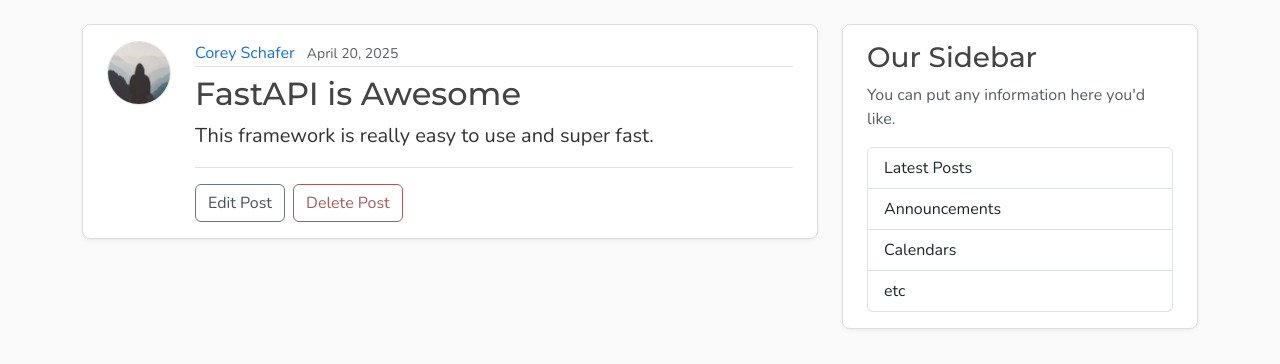
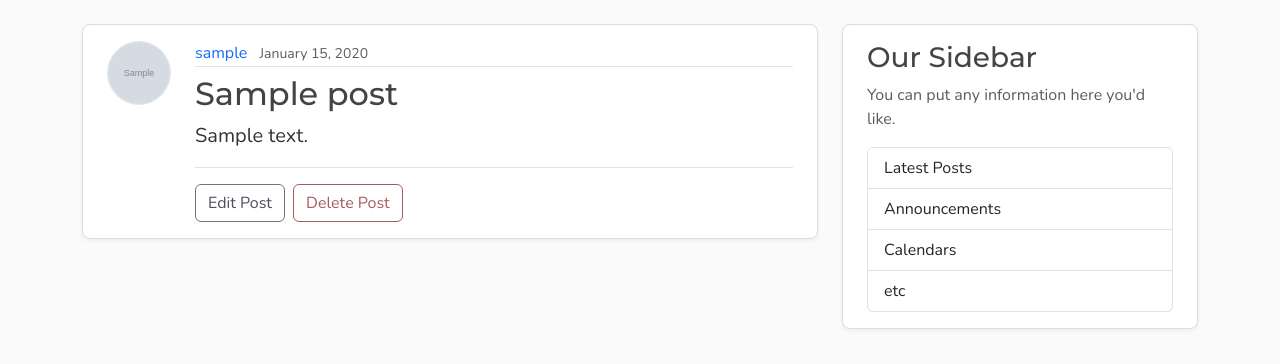
Before and after one commit to AdityaMali918/FastAPI_Blog, a FastAPI app: page /posts/1 in a window 1280 px wide. Shown: the part 56-420 px from the top of the page. Run offline with FastAPI, Linux system fonts and the light colour scheme; tables that the repository leaves empty hold one stand-in row (values such as "Sample post"); grey boxes marked "Sample" are stand-in pictures.

Commit message:
integrated database with current api and update frontend template files

```diff
--- a/app/main.py
+++ b/app/main.py
@@ -1,76 +1,169 @@
-from fastapi import FastAPI, Request, HTTPException, status
+from typing import Annotated
+
+from fastapi import FastAPI, Request, HTTPException, status, Depends
 from fastapi.staticfiles import StaticFiles
 from fastapi.templating import Jinja2Templates
 from fastapi.responses import JSONResponse
 from fastapi.exceptions import RequestValidationError
 from starlette.exceptions import HTTPException as StarletteHTTPException
-from schemas import PostCreate, PostResponse
+
+import models
+from sqlalchemy import select
+from sqlalchemy.orm import Session
+from database import Base, engine, get_db
+from schemas import PostCreate, PostResponse, UserCreate, UserResponse
+
+Base.metadata.create_all(bind=engine)
 
 app = FastAPI()
 
 app.mount("/static", StaticFiles(directory="./static"), name='static')
+app.mount("/media", StaticFiles(directory="./media"), name='media')
+
 templates = Jinja2Templates(directory='./templates')
 
-posts: list[dict] =  [
-    {
-        "id": 1,
-        "author": "Corey Schafer",
-        "title": "FastAPI is Awesome",
-        "content": "This framework is really easy to use and super fast.",
-        "date_posted": "April 20, 2025",
-    },
-    {
-        "id": 2,
-        "author": "Jane Doe",
-        "title": "Python is Great for Web Development",
-        "content": "Python is a great language for web development, and FastAPI makes it even better.",
-        "date_posted": "April 21, 2025",
-    },
-]
 
 @app.get("/", include_in_schema=False, name='home')
 @app.get("/posts", include_in_schema=False, name='post')
-def home(request : Request):
+def home(request : Request, db: Annotated[Session, Depends(get_db)]):
+    result = db.execute(select(models.Post))
+    posts = result.scalars().all()
     return templates.TemplateResponse(request, 'home.html', context= {"posts": posts, "title": "Home"})
 
 
 
 @app.get('/posts/{post_id}', include_in_schema=False)
-def post_page(request: Request, post_id: int):
-    for post in posts:
-        if post.get("id") == post_id:
-            title = post["title"][:50]
-            return templates.TemplateResponse(request, 'post.html', context={"post": post, "title": title})
+def post_page(request: Request, post_id: int, db: Annotated[Session, Depends(get_db)]):
+
+    result = db.execute(select(models.Post).where(models.Post.id == post_id ))
+    post = result.scalars().first()
+    if post:
+        title = post.title[:50]
+        return templates.TemplateResponse(request, 'post.html', context={"post": post, "title": title})
 
     raise HTTPException(status_code=status.HTTP_404_NOT_FOUND, detail="Post not found")
 
 
-@app.get('/api/posts', response_model=list[PostResponse])
-def allpost():
+@app.get('/users/{user_id}/posts', include_in_schema=False, name="user_posts")
+def user_posts_page(request: Request, user_id: int, db: Annotated[Session, Depends(get_db)]):
+    result = db.execute(select(models.User).where(models.User.id == user_id))
+    user = result.scalars().first()
+    if not user:
+         raise HTTPException(
+            status_code=status.HTTP_404_NOT_FOUND,
+            detail="User not found",
+        )
+    result = db.execute(select(models.Post).where(models.Post.user_id == user_id))
+    posts = result.scalars().all()
+    return templates.TemplateResponse(
+        request,
+        "user_posts.html",
+        {"posts": posts, "user": user, "title": f"{user.username}'s Posts"}
+    )
+
+
+
+@app.post("/api/users", response_model=UserResponse, status_code=status.HTTP_201_CREATED)
+def create_user(user: UserCreate, db: Annotated[Session, Depends(get_db)]):
+    result = db.execute(
+        select(models.User).where(models.User.username == user.username),
+    )
+    existing_user = result.scalars().first()
+    if existing_user:
+        raise HTTPException(
+            status_code=status.HTTP_400_BAD_REQUEST,
+            detail="Username already exists",
+        )
+    result = db.execute(
+        select(models.User).where(models.User.email == user.email),
+    )
+    existing_email = result.scalars().first()
+    if existing_email:
+        raise HTTPException(
+            status_code=status.HTTP_400_BAD_REQUEST,
+            detail="Email already registered",
+        )
+    new_user = models.User(
+        username = user.username,
+        email = user.email,
+    )
+    db.add(new_user)
+    db.commit()
+    db.refresh(new_user)
+    return new_user
+
+@app.get("/api/users/{user_id}", response_model=UserResponse)
+def get_user(user_id: int, db: Annotated[Session, Depends(get_db)]):
+    result = db.execute(
+        select(models.User).where(models.User.id == user_id),
+    )
+    user = result.scalars().first()
+    if user:
+        return user
+    raise HTTPException(status_code=status.HTTP_404_NOT_FOUND, detail="User not found")
+
+
+@app.get("/api/users/{user_id}/posts", response_model=list[PostResponse])
+def get_user_posts(user_id: int, db: Annotated[Session, Depends(get_db)]):
+    result = db.execute(select(models.User).where(models.User.id == user_id))
+    user = result.scalars().first()
+    if not user:
+        raise HTTPException(
+            status_code=status.HTTP_404_NOT_FOUND,
+            detail="User not found",
+        )
+    result = db.execute(select(models.Post).where(models.Post.user_id == user_id))
+    posts = result.scalars().all()
     return posts
 
 
-@app.get('/api/posts/{post_id}', response_model= PostResponse)
-def get_post( post_id: int):
-    for post in posts:
-        if post.get("id") == post_id:
-            return post
+@app.get("/api/posts", response_model=list[PostResponse])
+def get_posts(db: Annotated[Session, Depends(get_db)]):
+    result = db.execute(select(models.Post))
+    posts = result.scalars().all()
+    return posts
 
+
+@app.get("/api/posts/{post_id}", response_model=PostResponse)
+def get_post(post_id: int, db: Annotated[Session, Depends(get_db)]):
+    result = db.execute(select(models.Post).where(models.Post.id == post_id))
+    post = result.scalars().first()
+    if post:
+        return post
     raise HTTPException(status_code=status.HTTP_404_NOT_FOUND, detail="Post not found")
 
 
-@app.post('/api/posts', response_model= PostResponse, status_code= status.HTTP_201_CREATED)
-def create_post(post: PostCreate):
-    new_id = max(p['id'] for p in posts) + 1 if posts else 1
-    new_post = {
-        "id": new_id,
-        "author": post.author,
-        "title": post.title,
-        "content": post.content,
-        "date_posted": "April 23, 2025",
-    }
-    posts.append(new_post)
+@app.post(
+    "/api/posts",
+    response_model=PostResponse,
+    status_code=status.HTTP_201_CREATED,
+)
+def create_post(post: PostCreate, db: Annotated[Session, Depends(get_db)]):
+    result = db.execute(select(models.User).where(models.User.id == post.user_id))
+    user = result.scalars().first()
+    if not user:
+        raise HTTPException(
+            status_code=status.HTTP_404_NOT_FOUND,
+            detail="User not found",
+        )
+    new_post = models.Post(
+        title=post.title,
+        content=post.content,
+        user_id=post.user_id,
+    )
+    db.add(new_post)
+    db.commit()
+    db.refresh(new_post)
     return new_post
+
+
+@app.get("/api/posts/{post_id}", response_model=PostResponse)
+def get_post(post_id: int, db: Annotated[Session, Depends(get_db)]):
+    result = db.execute(select(models.Post).where(models.Post.id == post_id))
+    post = result.scalars().first()
+    if post:
+        return post
+    raise HTTPException(status_code=status.HTTP_404_NOT_FOUND, detail="Post not found")
 
 
 @app.exception_handler(StarletteHTTPException)
--- a/templates/home.html
+++ b/templates/home.html
@@ -11,8 +11,10 @@
              loading="lazy">
         <div class="flex-grow-1">
           <div class="article-metadata mb-2">
-            <a class="me-2" href="#">{{ post.author }}</a>
-            <small class="text-body-secondary">{{ post.date_posted }}</small>
+            <a class="me-2"
+             href="{{ url_for("user_posts", user_id=post.author.id) }}">
+             {{ post.author.username  }}</a>
+            <small class="text-body-secondary">{{ post.date_posted.strftime("%B %d, %Y") }}</small>
           </div>
           <h2>
             <a class="article-title" href="{{url_for("post_page", post_id=post.id)}}">{{ post.title }}</a>
--- a/templates/post.html
+++ b/templates/post.html
@@ -3,15 +3,16 @@
   <article class="content-section py-3 px-4 mb-4">
     <div class="d-flex align-items-start gap-4">
       <img class="rounded-circle article-img flex-shrink-0"
-           src="{{ url_for('static', path='profile_pics/default.jpg') }}"
-           alt="{{ post.author }}'s profile picture"
+           src="{{ post.author.image_path }}"
+           alt="{{ post.author.username }}'s profile picture"
            width="64"
            height="64"
            loading="lazy">
       <div class="flex-grow-1">
         <div class="article-metadata mb-2">
-          <a class="me-2" href="#">{{ post.author }}</a>
-          <small class="text-body-secondary">{{ post.date_posted }}</small>
+          <a class="me-2" href="{{ url_for("user_posts", user_id=post.author.id) }}">
+            {{ post.author.username }}</a>
+          <small class="text-body-secondary">{{ post.date_posted.strftime("%B %d, %Y") }}</small>
         </div>
         <h2 class="article-title">{{ post.title }}</h2>
         <p class="article-content">{{ post.content }}</p>
```
Also changed, not shown: templates/user_posts.html (added, +30 -0 lines).
